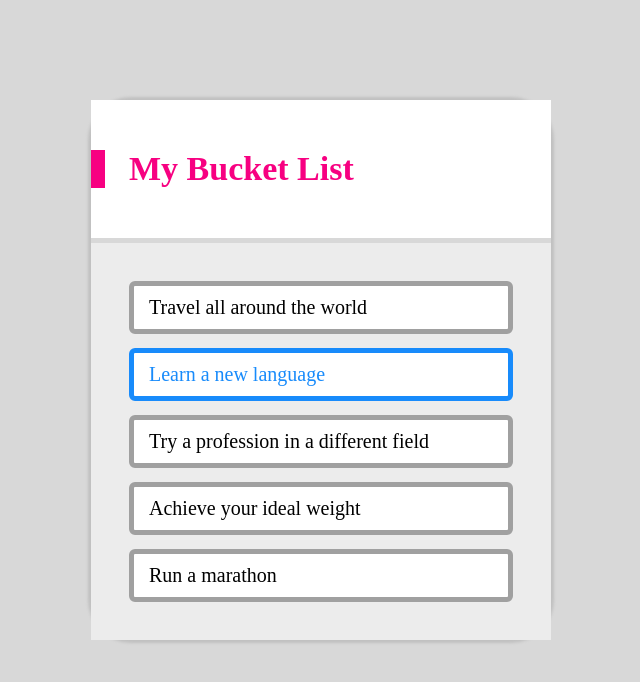
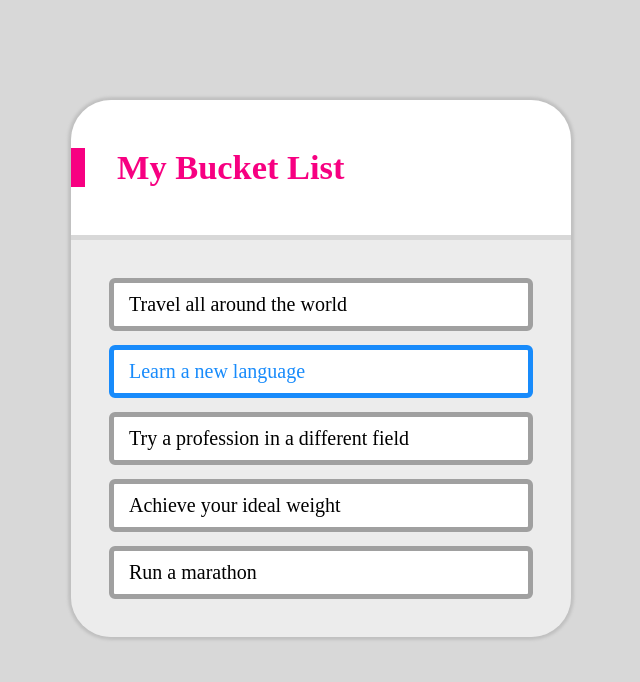
Before and after one commit to geekseal/html-css_exercises, a plain HTML site: page bucketlist/bucketlist-first/index.html in a window 1280 px wide. Shown: the whole page, without its empty margins (319-959 px from the left). Drawn offline with Linux system fonts and the light colour scheme.

Commit message:
bucket list border edited

```diff
--- a/bucketlist/bucketlist-first/index.html
+++ b/bucketlist/bucketlist-first/index.html
@@ -10,7 +10,7 @@
         <header class="bucket-header">
           <h1 class="bucket-title">My Bucket List</h1>
         </header>
-        <div class="bucket-contents">
+        <section class="bucket-contents">
           <ul class="bucket-contents-ul">
             <li class="bucket-contents-li">Travel all around the world</li>
             <li class="bucket-contents-li bucket-contents-li-blue">Learn a new language</li>
@@ -18,7 +18,7 @@
             <li class="bucket-contents-li">Achieve your ideal weight</li>
             <li class="bucket-contents-li">Run a marathon</li>
           </ul>
-        </div>
+        </section>
       </section>
 
     </body>
--- a/bucketlist/bucketlist-first/style.css
+++ b/bucketlist/bucketlist-first/style.css
@@ -16,24 +16,23 @@ body {
 }
 
 .bucket {
-  width: 460px;
-  background-color: orange;
-  margin: 100px auto 0;
+  width: 500px;
+  margin: 100px auto;
   border-radius: 40px;
   box-shadow: 0 0 3px 3px rgb(192, 192, 192);
 }
 
 .bucket-header {
   background-color: white;
-  padding: 50px 0;
-  display: flex;
-  align-items: center;
+  padding: 3em 0;
+  border-top-left-radius: 40px;
+  border-top-right-radius: 40px;
 }
 
 .bucket-title {
   color: rgb(247, 0, 129);
-  font-size: 34px;
-  padding-left: 24px;
+  font-size: 2.15rem;
+  padding-left: 2rem;
   border-left: 14px solid rgb(247, 0, 129);
 }
 
@@ -41,12 +40,14 @@ body {
   background-color: rgb(236, 236, 236);
   box-sizing: border-box;
   border-top: 5px solid rgb(216, 216, 216);
+  border-bottom-left-radius: 40px;
+  border-bottom-right-radius: 40px;
 }
 
 .bucket-contents-ul {
   font-size: 20px;
   color: black;
-  padding: 24px;
+  padding: 1.5rem;
 }
 
 .bucket-contents-li {
```
